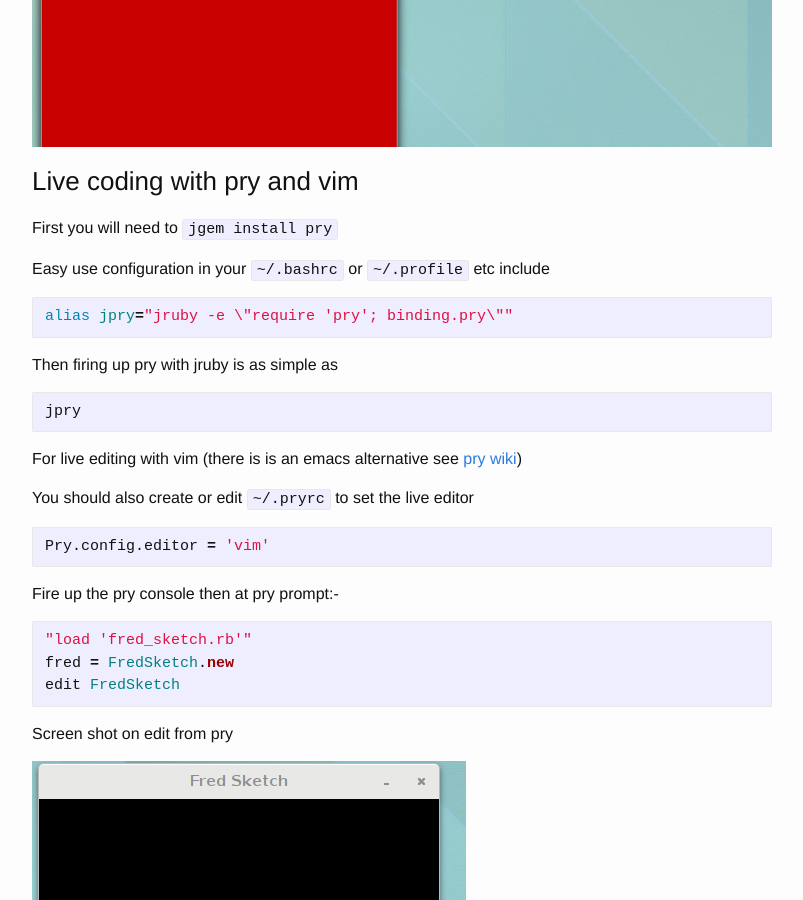
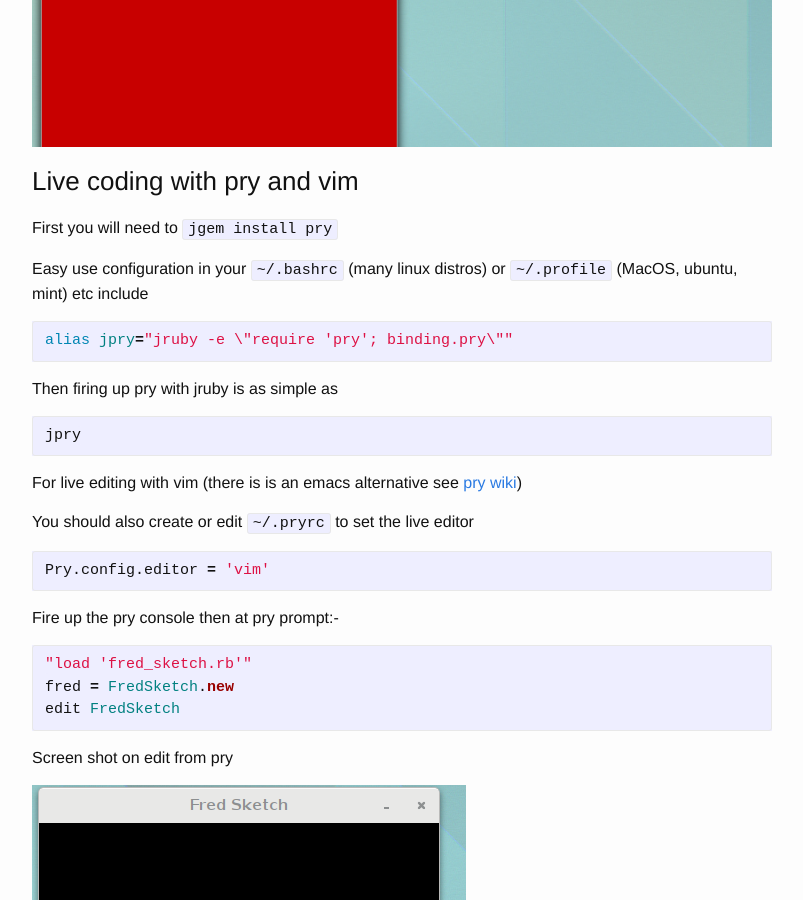
Before and after one commit to ruby-processing/propane, a Jekyll site: the page built from live.md, in a window 1280 px wide and 900 px high, scrolled down 650 px. Shown: the whole window, without its empty margins (238-1041 px from the left). Built offline with Jekyll 4.4.1, drawn with Linux system fonts in a browser that asks for light colours.

Commit message:
.profile on MacOS

````diff
--- a/live.md
+++ b/live.md
@@ -15,7 +15,7 @@ Fire up the jirb console then at irb prompt:-
 
 First you will need to `jgem install pry`
 
-Easy use configuration in your `~/.bashrc` or `~/.profile` etc include
+Easy use configuration in your `~/.bashrc` (many linux distros) or `~/.profile` (MacOS, ubuntu, mint) etc include
 
 ```bash
 alias jpry="jruby -e \"require 'pry'; binding.pry\""
````
